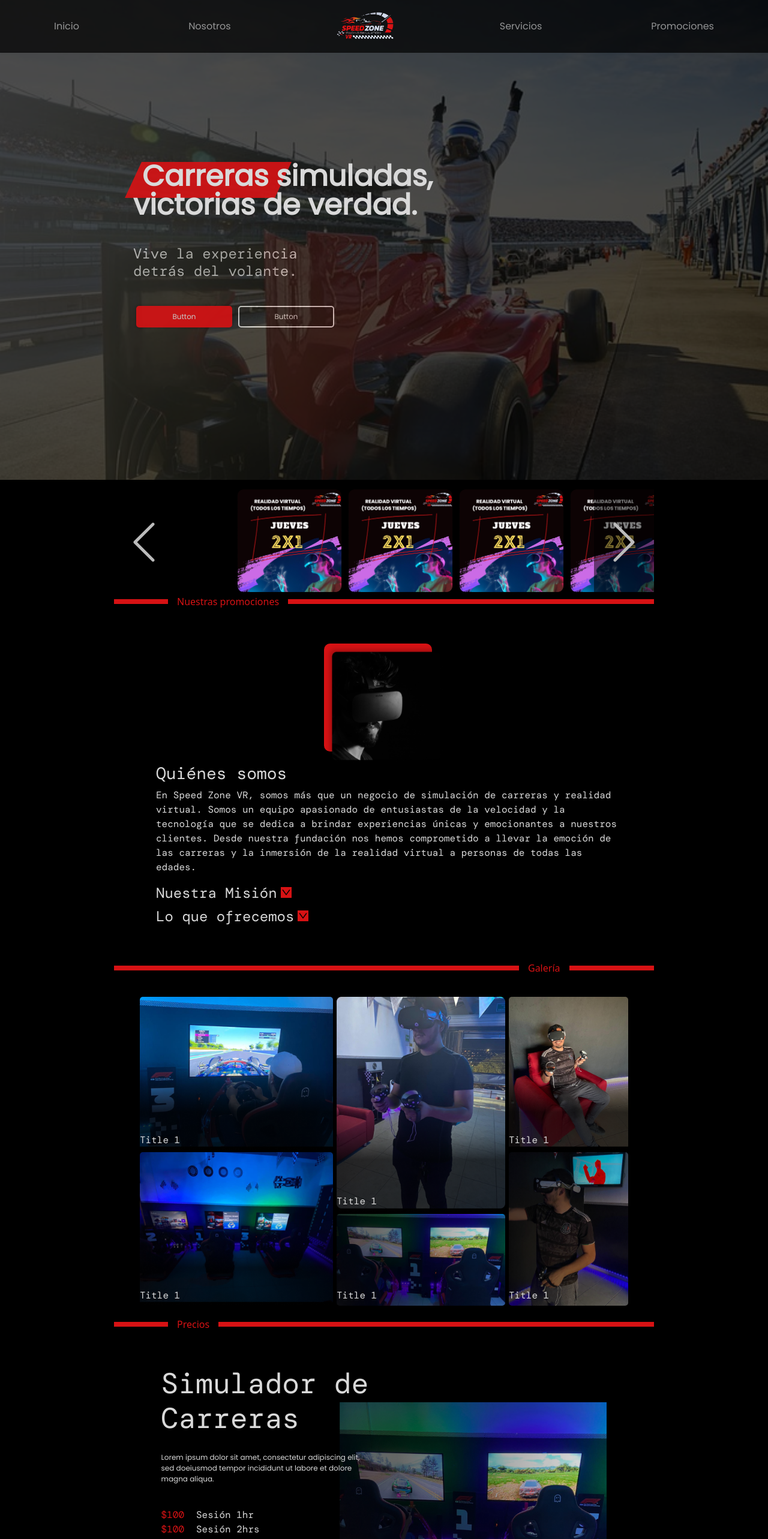
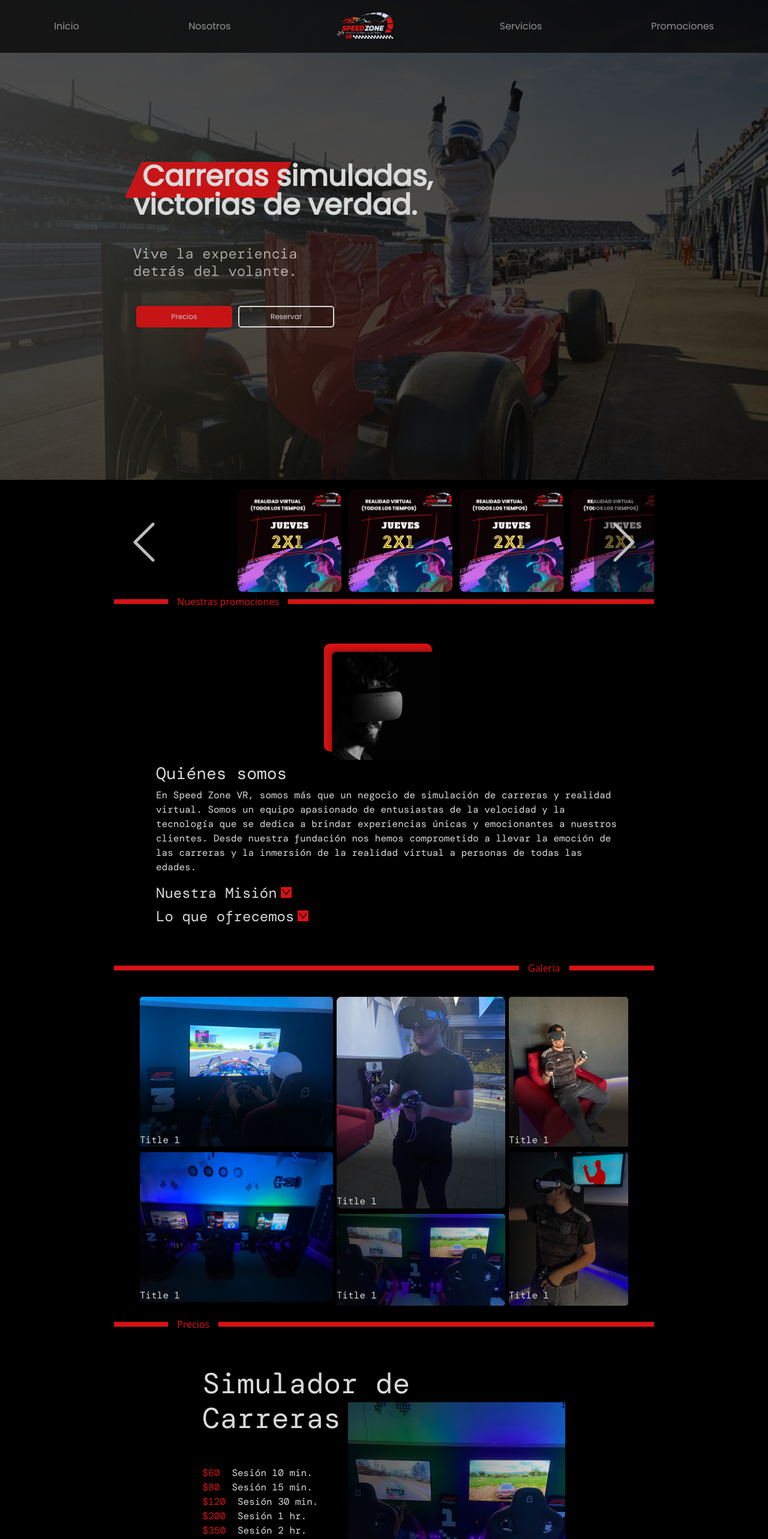
Before and after one commit to LuisAlfonsoG/SpeedZoneVR, a Next.js app: page / in a window 1280 px wide. Shown: the top 2566 px of the page at 60% size. Built offline with nearby package versions, Linux system fonts and the light colour scheme.

Commit message:
Info Updated

```diff
--- a/components/prices.js
+++ b/components/prices.js
@@ -2,19 +2,31 @@ import styles from "./prices.module.css";
 import Image from "next/image";
 import Link from "next/link";
 
-export default function Prices({}) {
+export default function Prices({ }) {
   const sm = {
     title: "Simulador de Carreras",
     description:
       "Lorem ipsum dolor sit amet, consectetur adipiscing elit, sed doeiusmod tempor incididunt ut labore et dolore magna aliqua.",
-    prices: [100, 100, 100, 100],
+    prices: [
+      { price: 60, description: 'Sesión 10 min.' },
+      { price: 80, description: 'Sesión 15 min.' },
+      { price: 120, description: 'Sesión 30 min.' },
+      { price: 200, description: 'Sesión 1 hr.' },
+      { price: 350, description: 'Sesión 2 hr.' },
+    ],
     img: "/sm.png",
   };
   const rv = {
     title: "Realidad Virtual",
     description:
       "Lorem ipsum dolor sit amet, consectetur adipiscing elit, sed doeiusmod tempor incididunt ut labore et dolore magna aliqua.",
-    prices: [100, 100, 100, 100],
+    prices: [
+      { price: 35, description: 'Sesión 5 min.' },
+      { price: 60, description: 'Sesión 10 min.' },
+      { price: 80, description: 'Sesión 15 min.' },
+      { price: 120, description: 'Sesión 30 min.' },
+      { price: 200, description: 'Sesión 1 hr.' },
+    ],
     img: "/vr.png",
   };
 
@@ -40,21 +52,20 @@ export default function Prices({}) {
   );
 }
 
-function Price({ title, description, prices, img, link }) {
+function Price({ title, prices, img, link }) {
   return (
     <>
       <div className={styles.container}>
         <div className={styles.box}>
           <h1 className={styles.header}>{title}</h1>
-          <p className={styles.description}>{description}</p>
           <div>
             {prices.map((price, index) => {
               return (
                 <>
                   <div className={styles.price_box}>
-                    <span className={styles.price}>{"$" + price}</span>
+                    <span className={styles.price}>{"$" + price.price}</span>
                     <span className={styles.session}>
-                      {"Sesión " + (index + 1) + "hr" + (index > 0 ? "s" : "")}
+                      {price.description}
                     </span>
                   </div>
                 </>
--- a/pages/index.js
+++ b/pages/index.js
@@ -29,8 +29,8 @@ export default function Home() {
             Vive la experiencia <br />
             detrás del volante.
           </h6>
-          <button className={styles.btn_1}>Button</button>
-          <button className={styles.btn_2}>Button</button>
+          <a href="#services"><button className={styles.btn_1}>Precios</button></a>
+          <a className={styles.nav_link} href="#footer"><button className={styles.btn_2}>Reservar</button></a>
         </div>
         <div id="promotions">
           <Promotions />
@@ -52,7 +52,9 @@ export default function Home() {
           <Prices />
         </div>
       </div>
-      <Footer />
+      <div id="footer">
+        <Footer />
+      </div>
     </>
   );
 }
--- a/pages/style.module.css
+++ b/pages/style.module.css
@@ -95,6 +95,12 @@
   height: 2.2rem;
 }
 
+.nav_link{
+  text-decoration: none;
+  z-index: 100;
+  position: relative;
+}
+
 .section {
   display: block;
   border-style: solid;
```
